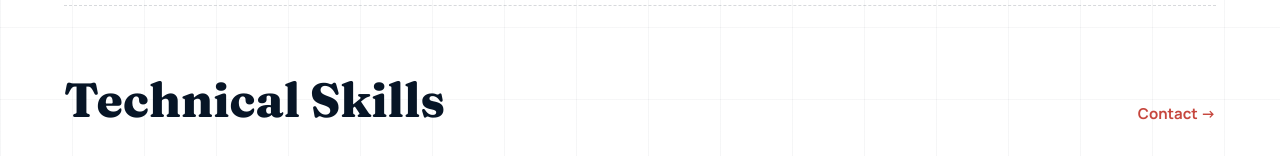
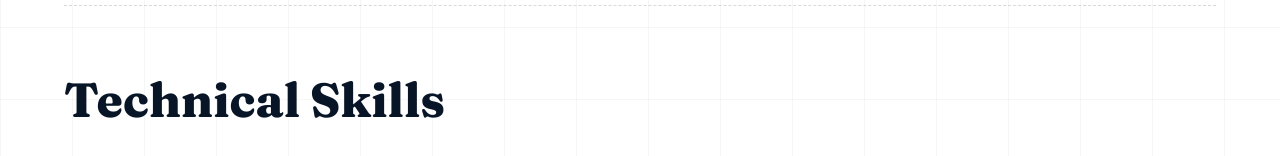
Before and after one commit to arnav-goel05/portfolio-website, a React (Vite) app: page / in a window 1280 px wide. Shown: the part 2061-2217 px from the top of the page. Built offline with nearby package versions, Linux system fonts and the light colour scheme.

Commit message:
Remove skills heading link

```diff
--- a/src/pages/PortfolioPage.tsx
+++ b/src/pages/PortfolioPage.tsx
@@ -91,7 +91,6 @@ export function PortfolioPage() {
       <section className="section-block" id="skills">
         <div className="section-heading">
           <h2>Technical Skills</h2>
-          <a href="#contact">Contact {'->'}</a>
         </div>
         <div className="skill-list">
           {skillGroups.map((group, index) => (
```
